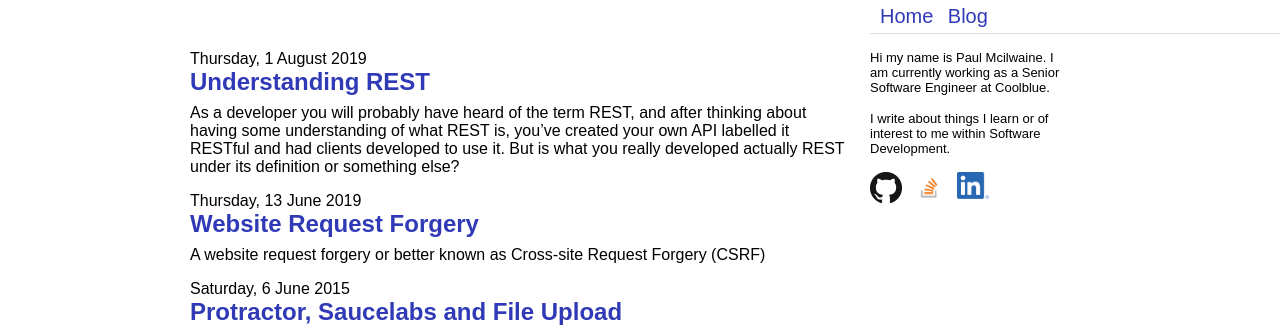
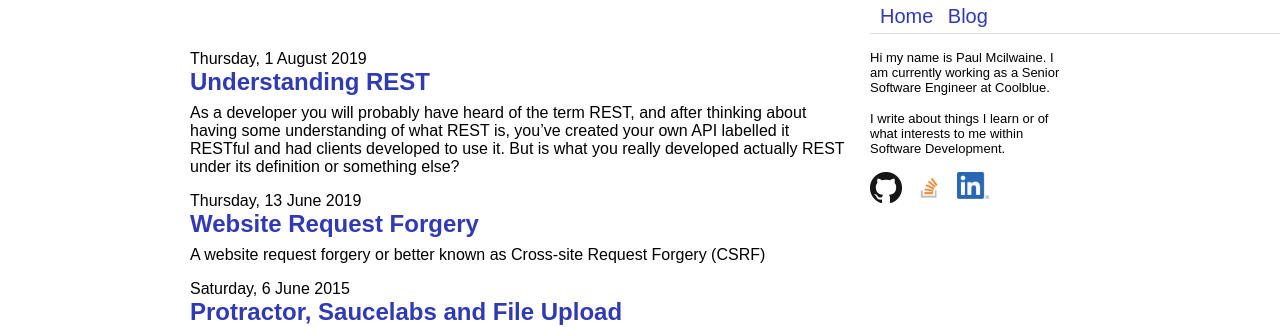
Before and after one commit to pmcilwaine/pmcilwaine.github.io, a Jekyll site: the page built from index.html, in a window 1280 px wide. Shown: the top 327 px of the page. Built offline with Jekyll 4.4.1, drawn with Linux system fonts in a browser that asks for light colours; some web fonts are replaced.

Commit message:
Content correction

```diff
--- a/_layouts/default.html
+++ b/_layouts/default.html
@@ -18,7 +18,7 @@
         <div class="container">
             <div class="side_bar">
                 <p>Hi my name is Paul Mcilwaine. I am currently working as a Senior Software Engineer at Coolblue.</p>
-                <p>I write about things I learn or of interest to me within Software Development.</p>
+                <p>I write about things I learn or of what interests to me within Software Development.</p>
 
                 <ul class="list--inline">
                     {% for profile_link in site.data.profile_links %}
```
